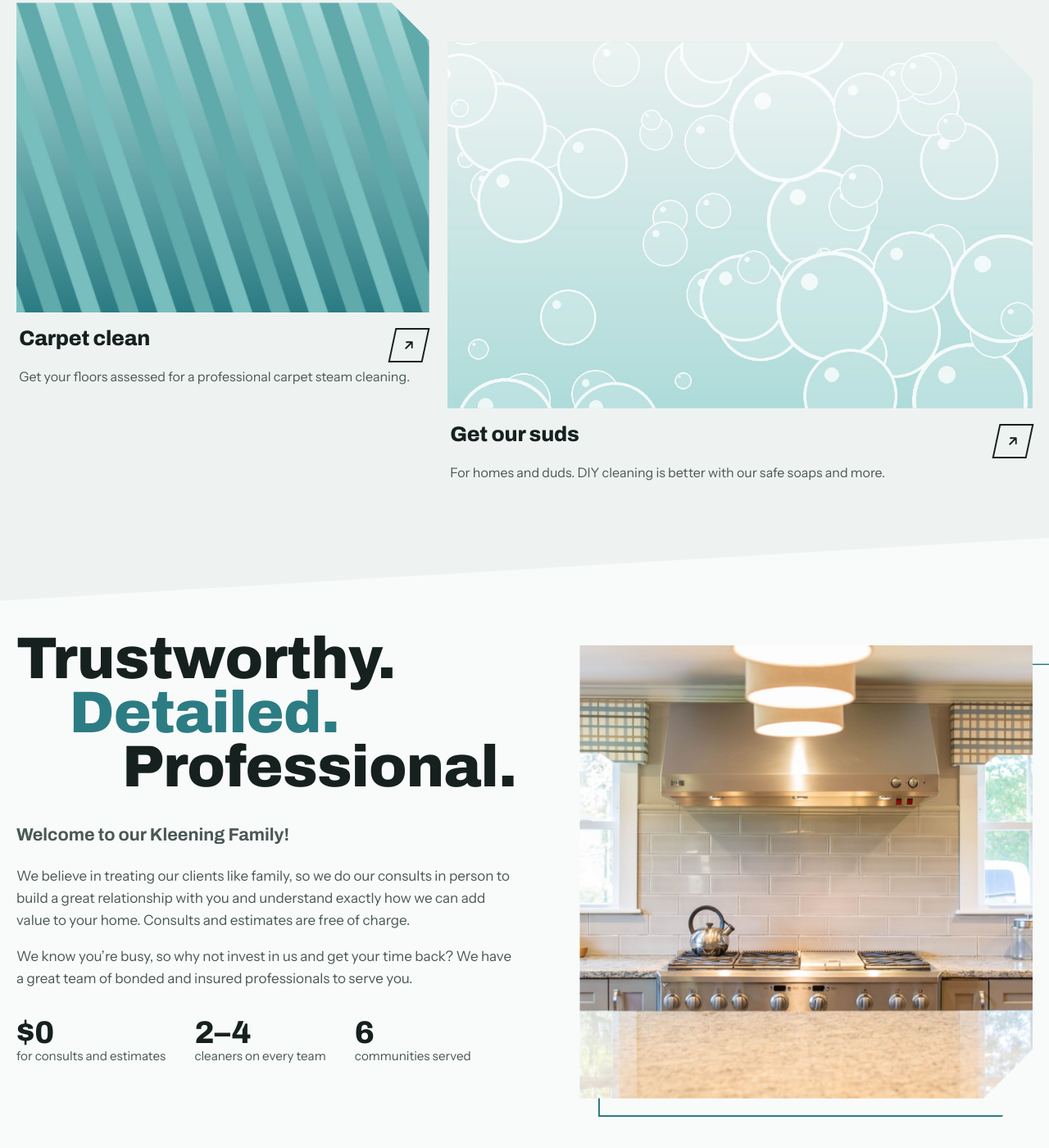
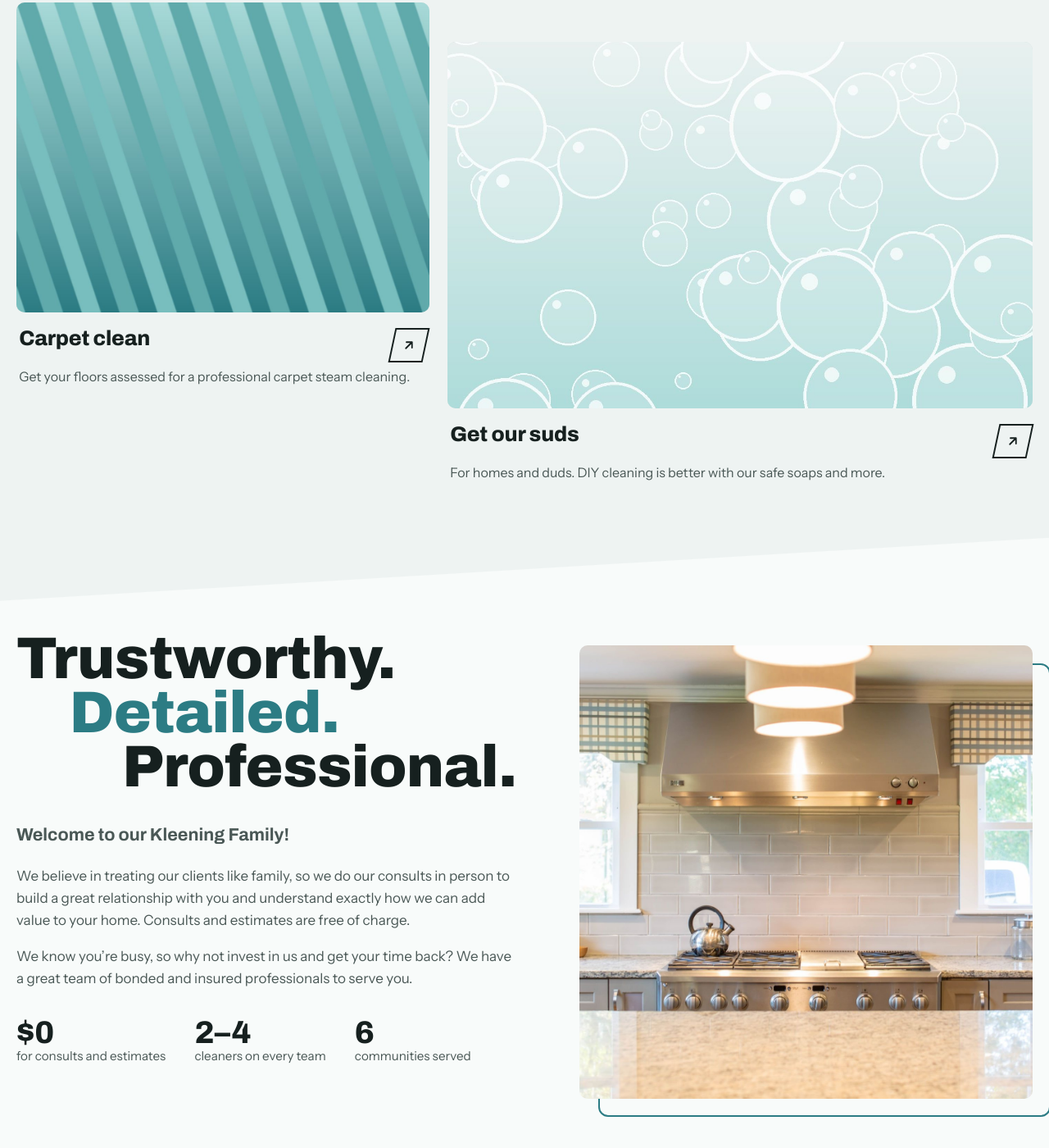
Before and after one commit to dallaswebagency/kleeningedge, a plain HTML site: page index.html in a window 1280 px wide. Shown: the part 1657-3057 px from the top of the page at 82% size. Drawn offline with Linux system fonts and the light colour scheme.

Commit message:
Remove cut-corner image shape; use clean rounded images

```diff
--- a/index.html
+++ b/index.html
@@ -112,7 +112,7 @@ header.nav .wrap{display:flex;align-items:center;justify-content:space-between;g
 .sec-head p{color:var(--ink-2);margin:0;max-width:40ch}
 .svc-grid{display:grid;grid-template-columns:repeat(12,1fr);gap:1.4rem}
 .svc{position:relative;text-decoration:none;color:var(--ink);display:flex;flex-direction:column}
-.svc .ph{position:relative;overflow:hidden;clip-path:polygon(0 0,calc(100% - 46px) 0,100% 46px,100% 100%,0 100%);background:var(--line)}
+.svc .ph{position:relative;overflow:hidden;border-radius:10px;background:var(--line)}
 .svc .ph img{width:100%;height:100%;object-fit:cover;transition:transform .7s cubic-bezier(.2,.7,.2,1)}
 .svc:hover .ph img{transform:scale(1.05)}
 .svc .ph::after{content:"";position:absolute;inset:0;background:linear-gradient(105deg,transparent 40%,rgba(255,255,255,.35) 50%,transparent 60%);transform:translateX(-120%);transition:transform .9s}
@@ -138,8 +138,8 @@ header.nav .wrap{display:flex;align-items:center;justify-content:space-between;g
 .welcome .family{font-family:var(--wide);font-stretch:110%;font-weight:700;font-size:1.35rem;margin-bottom:1.2rem}
 .welcome p{color:var(--ink-2)}
 .welcome .frame{position:relative;margin-top:1rem}
-.welcome .frame img{aspect-ratio:1/1;object-fit:cover;width:100%;clip-path:polygon(0 0,100% 0,100% calc(100% - 60px),calc(100% - 60px) 100%,0 100%)}
-.welcome .frame::before{content:"";position:absolute;inset:1.4rem -1.4rem -1.4rem 1.4rem;border:2px solid var(--glacier);z-index:-1;clip-path:polygon(0 0,100% 0,100% calc(100% - 60px),calc(100% - 60px) 100%,0 100%)}
+.welcome .frame img{aspect-ratio:1/1;object-fit:cover;width:100%;border-radius:10px}
+.welcome .frame::before{content:"";position:absolute;inset:1.4rem -1.4rem -1.4rem 1.4rem;border:2px solid var(--glacier);z-index:-1;border-radius:12px}
 .pill{display:flex;gap:2.2rem;margin-top:2rem;flex-wrap:wrap}
 .pill div{font-size:.95rem;color:var(--ink-2);line-height:1.35}
 .pill strong{display:block;font-family:var(--wide);font-stretch:120%;font-weight:800;font-size:2.4rem;color:var(--ink);line-height:1}
```
